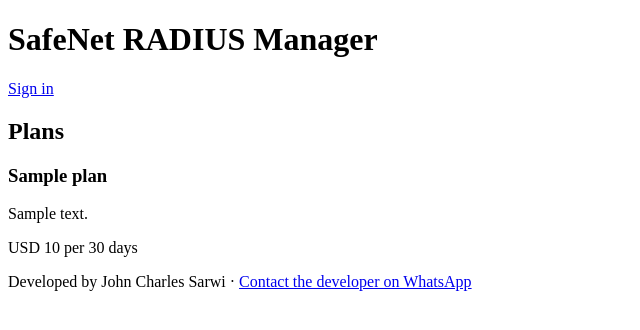
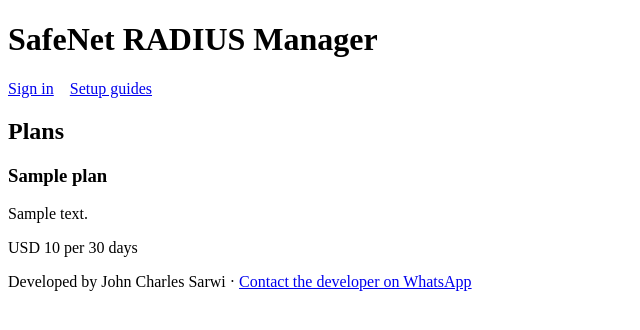
Before and after one commit to johncharlessarwi-dot/safe-net, a Python web app: template templates/landing.html in a window 1280 px wide. Shown: the top 330 px of the page, without its empty margins (0-640 px from the left). Run offline with Jinja, Linux system fonts and the light colour scheme; the template is opened without the code that fills it: most values are stand-ins (such as "Sample title", 1, 10 or a date in 2020).

Commit message:
fix(nav): surface public setup guides next to sign-in

```diff
--- a/templates/landing.html
+++ b/templates/landing.html
@@ -1,5 +1,8 @@
 <!doctype html>
 <html lang="en"><head><meta charset="utf-8"><meta name="viewport" content="width=device-width, initial-scale=1"><title>SafeNet RADIUS Manager</title></head>
-<body><main><h1>SafeNet RADIUS Manager</h1><a href="{{ url_for('login') }}">Sign in</a>
+<body><main><h1>SafeNet RADIUS Manager</h1><nav aria-label="Get started" style="display:flex;flex-wrap:wrap;gap:1rem">
+  <a href="{{ url_for('login') }}">Sign in</a>
+  <a href="{{ url_for('docs') }}">Setup guides</a>
+</nav>
 {% if plans %}<section><h2>Plans</h2>{% for plan in plans %}<article><h3>{{ plan.name }}</h3>{% if plan.description %}<p>{{ plan.description }}</p>{% endif %}<p>{{ plan.currency }} {{ plan.price }} per 30 days</p></article>{% endfor %}</section>{% endif %}
 </main><footer>Developed by John Charles Sarwi · <a href="https://wa.me/255698170989">Contact the developer on WhatsApp</a></footer></body></html>
```
